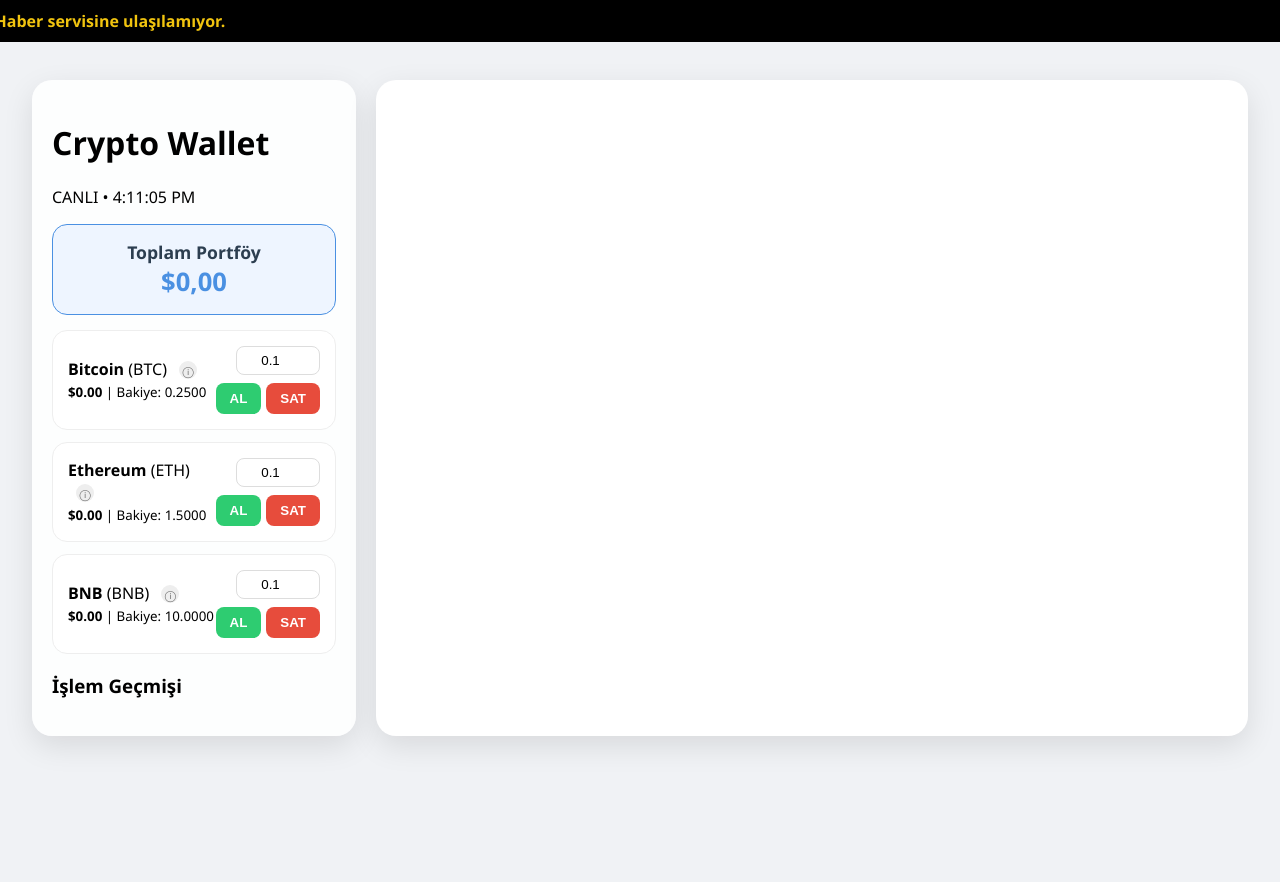
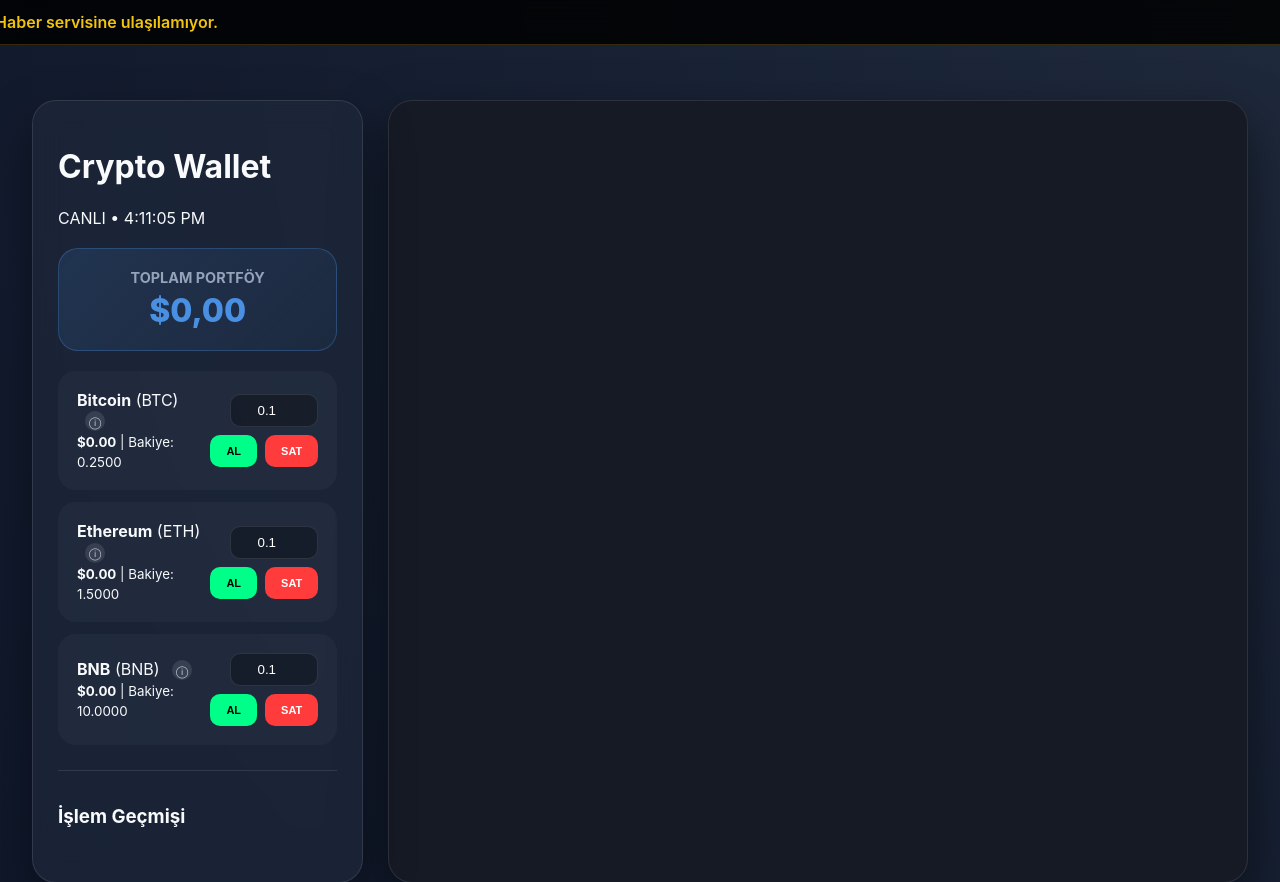
Before and after one commit to berkozyol/crypto-wallet-project, a plain HTML site: page index.html in a window 1280 px wide. Shown: the top 882 px of the page. Before the commit the page ends 800 px from the top, so only its background shows below. Drawn offline with Linux system fonts and the light colour scheme; no server answers; a script that the page names is missing.

Commit message:
new dark style

```diff
--- a/style.css
+++ b/style.css
@@ -1,16 +1,18 @@
 :root {
-    --buy-color: #2ecc71;
-    --sell-color: #e74c3c;
+    --buy-color: #00ff88;
+    --sell-color: #ff3b3b;
     --primary: #4a90e2;
-    --dark: #2c3e50;
-    --bg-light: #f0f2f5;
-    --glass: rgba(255, 255, 255, 0.9);
+    --bg-dark: #0f172a;
+    --card-bg: rgba(30, 41, 59, 0.7);
+    --text-main: #f8fafc;
+    --border-color: rgba(255, 255, 255, 0.1);
 }
 
 body {
-    font-family: 'Segoe UI', sans-serif;
+    font-family: 'Inter', sans-serif;
     margin: 0;
-    background-color: var(--bg-light);
+    background: radial-gradient(circle at top right, #1e293b, #0f172a);
+    color: var(--text-main);
     display: flex;
     flex-direction: column;
     align-items: center;
@@ -21,11 +23,13 @@
     position: fixed;
     top: 0;
     width: 100%;
-    background: #000;
+    background: rgba(0, 0, 0, 0.85);
+    backdrop-filter: blur(10px);
     color: #f1c40f;
-    padding: 10px 0;
+    padding: 12px 0;
     overflow: hidden;
     z-index: 1000;
+    border-bottom: 1px solid rgba(241, 196, 15, 0.2);
 }
 
 .ticker-wrap {
@@ -37,7 +41,7 @@
 .ticker-item {
     display: inline-block;
     padding-right: 100px;
-    font-weight: bold;
+    font-weight: 600;
 }
 
 @keyframes ticker {
@@ -47,146 +51,115 @@
 
 .app-wrapper {
     display: flex;
-    gap: 20px;
+    gap: 25px;
     width: 95%;
-    max-width: 1400px;
-    margin-top: 60px;
+    max-width: 1500px;
+    margin-top: 80px;
     padding: 20px;
 }
 
 .main-card {
     flex: 1;
-    background: var(--glass);
-    padding: 20px;
-    border-radius: 20px;
-    box-shadow: 0 10px 30px rgba(0,0,0,0.1);
-    max-width: 400px;
+    background: var(--card-bg);
+    backdrop-filter: blur(15px);
+    padding: 25px;
+    border-radius: 24px;
+    box-shadow: 0 20px 50px rgba(0,0,0,0.4);
+    border: 1px solid var(--border-color);
+    max-width: 420px;
 }
 
 .chart-card {
     flex: 3;
-    background: #fff;
-    border-radius: 20px;
+    background: #161a25;
+    border-radius: 24px;
     padding: 10px;
-    min-height: 600px;
-    box-shadow: 0 10px 30px rgba(0,0,0,0.1);
+    min-height: 650px;
+    box-shadow: 0 20px 50px rgba(0,0,0,0.5);
+    border: 1px solid var(--border-color);
 }
 
 .total-balance {
-    background: #eef5ff;
-    padding: 15px;
-    border-radius: 15px;
+    background: linear-gradient(135deg, rgba(74, 144, 226, 0.15), rgba(74, 144, 226, 0.05));
+    padding: 20px;
+    border-radius: 20px;
     text-align: center;
-    margin: 15px 0;
-    border: 1px solid var(--primary);
+    margin: 20px 0;
+    border: 1px solid rgba(74, 144, 226, 0.3);
 }
 
-.total-balance h2 { margin: 0; font-size: 1.1rem; color: var(--dark); }
-.total-balance span { color: var(--primary); font-size: 1.6rem; font-weight: bold; display: block; }
+.total-balance h2 { margin: 0; font-size: 0.9rem; color: #94a3b8; text-transform: uppercase; }
+.total-balance span { color: var(--primary); font-size: 2rem; font-weight: 800; display: block; margin-top: 5px; }
 
 .asset-card {
-    background: #fff;
-    padding: 15px;
-    border-radius: 15px;
+    background: rgba(255, 255, 255, 0.03);
+    padding: 18px;
+    border-radius: 18px;
     margin-bottom: 12px;
     display: flex;
     justify-content: space-between;
     align-items: center;
     cursor: pointer;
-    border: 1px solid #eee;
-    transition: 0.2s;
+    border: 1px solid transparent;
+    transition: 0.3s;
 }
 
 .asset-card:hover {
+    background: rgba(255, 255, 255, 0.07);
     border-color: var(--primary);
-    transform: translateY(-2px);
+    transform: translateX(5px);
 }
 
 .info-icon {
-    background: #eee;
-    color: #666;
+    background: rgba(255, 255, 255, 0.1);
+    color: #cbd5e1;
     border-radius: 50%;
-    width: 18px;
-    height: 18px;
+    width: 20px;
+    height: 20px;
     display: inline-flex;
     justify-content: center;
     align-items: center;
-    font-size: 11px;
+    font-size: 12px;
     margin-left: 8px;
-    cursor: help;
 }
 
 .info-icon:hover {
     background: var(--primary);
-    color: #fff;
+    color: white;
 }
 
-.price-tag { font-weight: bold; }
+.price-tag { font-weight: 700; }
 .price-up .price-tag { color: var(--buy-color); }
 .price-down .price-tag { color: var(--sell-color); }
 
-.controls {
-    display: flex;
-    flex-direction: column;
-    gap: 8px;
-    align-items: flex-end;
-}
-
-.btn-group { display: flex; gap: 5px; }
+.controls { display: flex; flex-direction: column; gap: 8px; align-items: flex-end; }
+.btn-group { display: flex; gap: 8px; }
 
 input[type="number"] {
+    background: rgba(0, 0, 0, 0.3);
+    color: white;
     width: 70px;
-    padding: 6px;
-    border-radius: 8px;
-    border: 1px solid #ddd;
+    padding: 8px;
+    border-radius: 10px;
+    border: 1px solid var(--border-color);
     text-align: center;
+    outline: none;
 }
 
 button {
     border: none;
-    padding: 8px 14px;
-    border-radius: 8px;
+    padding: 10px 16px;
+    border-radius: 10px;
     cursor: pointer;
-    color: #fff;
-    font-weight: bold;
+    font-weight: 700;
+    text-transform: uppercase;
+    font-size: 11px;
+    transition: 0.2s;
 }
 
-.btn-buy { background: var(--buy-color); }
-.btn-sell { background: var(--sell-color); }
+.btn-buy { background: var(--buy-color); color: #000; }
+.btn-sell { background: var(--sell-color); color: #fff; }
 
-.modal {
-    display: none;
-    position: fixed;
-    z-index: 3000;
-    left: 0; top: 0;
-    width: 100%; height: 100%;
-    background: rgba(0,0,0,0.7);
-    backdrop-filter: blur(4px);
-    justify-content: center;
-    align-items: center;
-}
-
-.modal-content {
-    background: #fff;
-    padding: 30px;
-    border-radius: 20px;
-    width: 90%;
-    max-width: 450px;
-    position: relative;
-}
-
-.close-btn {
-    position: absolute;
-    right: 20px; top: 15px;
-    font-size: 28px;
-    cursor: pointer;
-}
-
-#modal-use-case {
-    margin-top: 15px;
-    font-size: 14px;
-    font-weight: bold;
-    background: #f0f7ff;
-    padding: 10px;
-    border-radius: 10px;
-}
+.log-section { margin-top: 25px; border-top: 1px solid var(--border-color); padding-top: 15px; }
+#activity-log { list-style: none; padding: 0; max-height: 120px; overflow-y: auto; font-size: 11px; color: #94a3b8; }
+#activity-log li { padding: 6px 0; border-bottom: 1px solid var(--border-color); }
```
